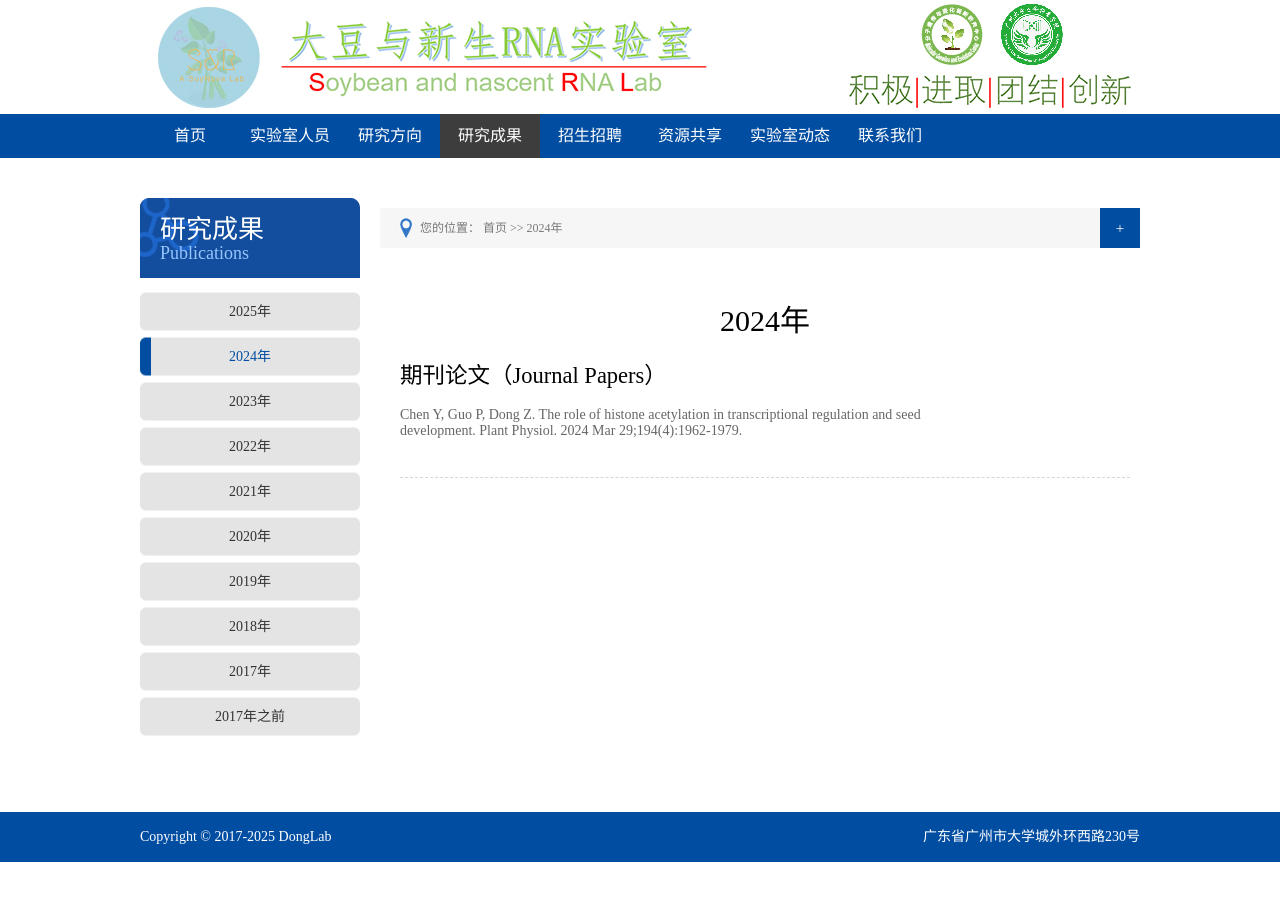
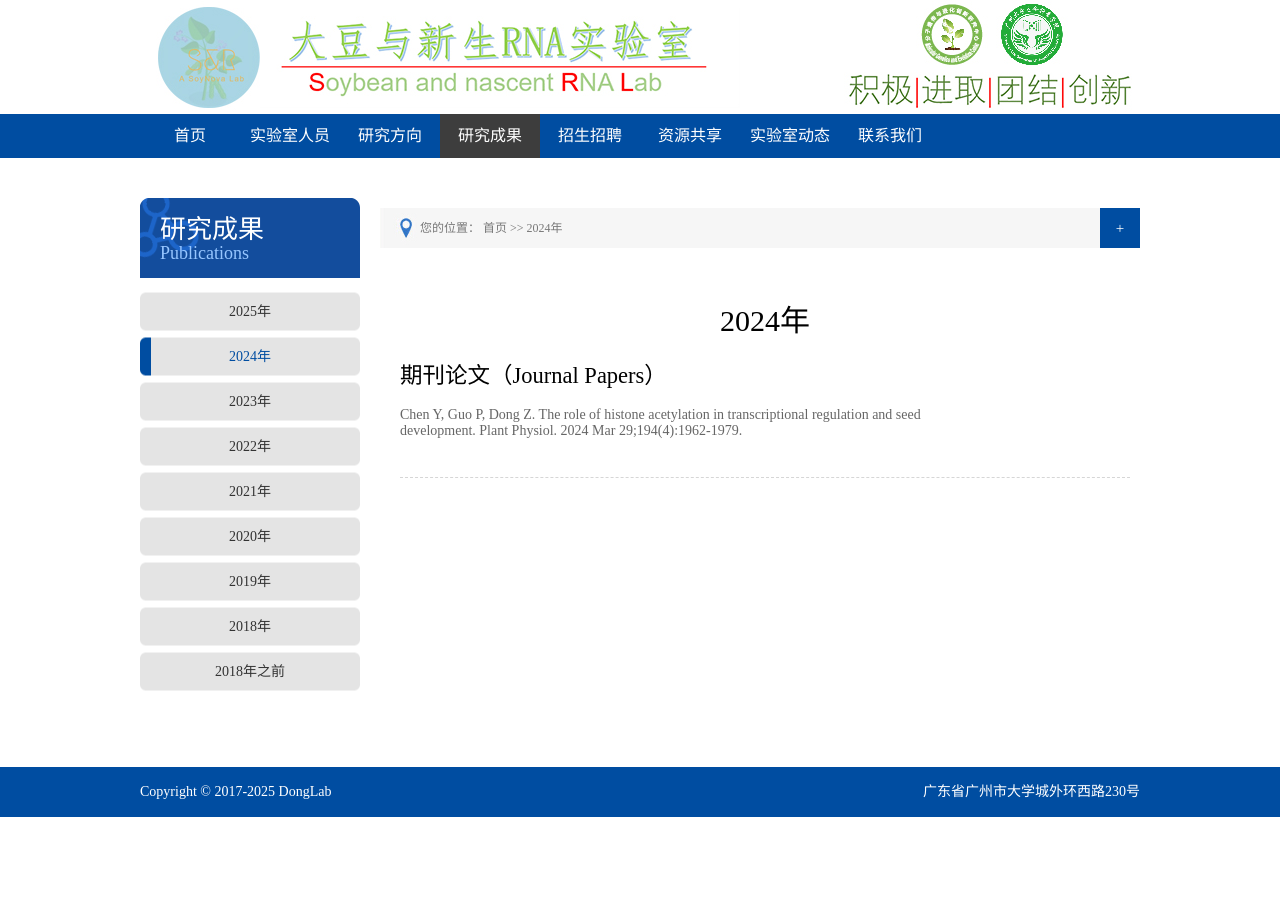
Before and after one commit to zhanweimin2021/zhanweimin2021.github.io, a Jekyll site: the page built from pages/2024.html, in a window 1280 px wide. Built offline with Jekyll 4.4.1, drawn with Linux system fonts in a browser that asks for light colours.

Commit message:
Update page-nav.html

```diff
--- a/_includes/page-nav.html
+++ b/_includes/page-nav.html
@@ -17,8 +17,7 @@
         <li class="{% if page.type == '2020年' %}this{% endif %}"><a title="2020年" href="{{ site.url }}/2020/">2020年</a></li>
         <li class="{% if page.type == '2019年' %}this{% endif %}"><a title="2019年" href="{{ site.url }}/2019/">2019年</a></li>
         <li class="{% if page.type == '2018年' %}this{% endif %}"><a title="2018年" href="{{ site.url }}/2018/">2018年</a></li>
-        <li class="{% if page.type == '2017年' %}this{% endif %}"><a title="2017年" href="{{ site.url }}/2017/">2017年</a></li>
-        <li class="{% if page.type == '2017年之前' %}this{% endif %}"><a title="2017年之前" href="{{ site.url }}/before-2017/">2017年之前</a></li>{% endif %}{% if page.category == 'join' %}
+        <li class="{% if page.type == '2018年之前' %}this{% endif %}"><a title="2018年之前" href="{{ site.url }}/before-2018/">2018年之前</a></li>{% endif %}{% if page.category == 'join' %}
         <li class="{% if page.type == '博士后招聘' %}this{% endif %}"><a title="博士后招聘" href="{{ site.url }}/recruit/">博士后招聘</a></li>
         <li class="{% if page.type == '招生' %}this{% endif %}"><a title="招生" href="{{ site.url }}/recruit-students/">招生</a></li>{% endif %}{% if page.category == 'shared' %}
         <li class="{% if page.type == 'BzRos' %}this{% endif %}"><a title="BzRos" href="{{ site.url }}/bzros/">BzRos</a></li>{% endif %}{% if page.category == 'lab-news' %}
```
